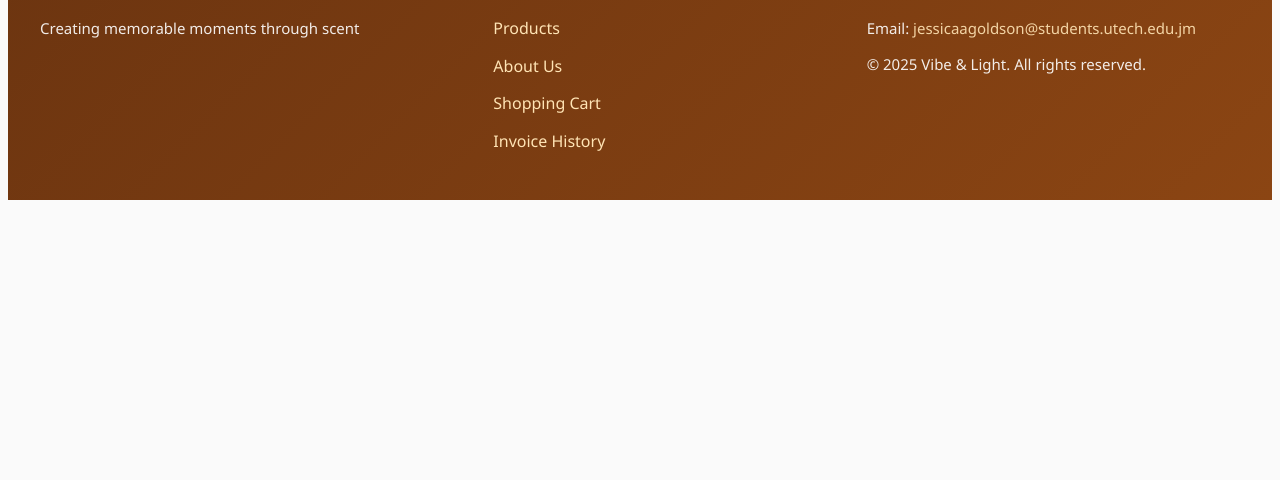
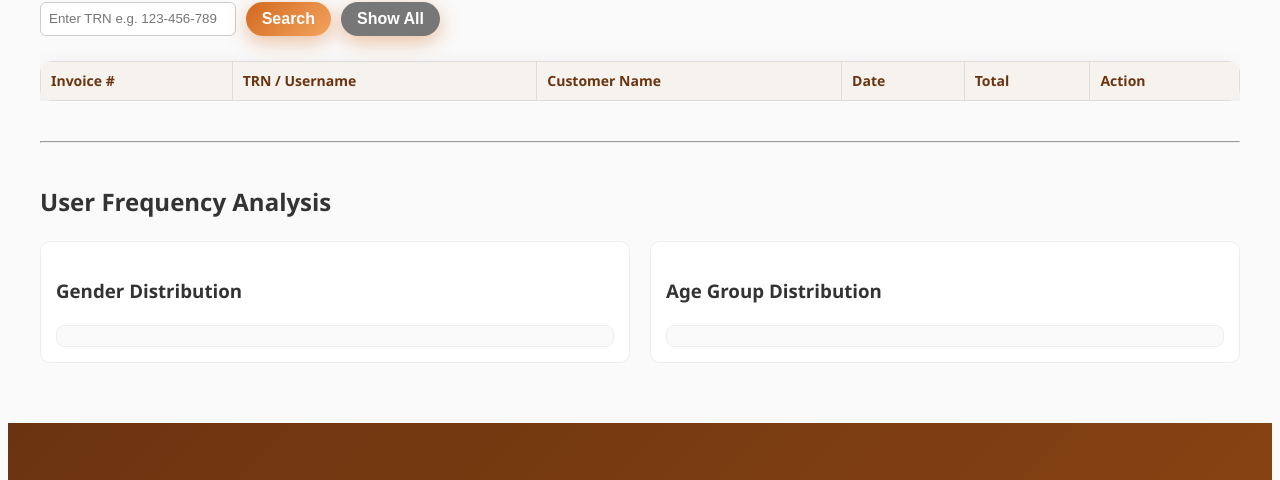
Before and after one commit to JessicaGoldsonUTECH/Vibe-Light, a plain HTML site: page invoice-history.html in a window 1280 px wide. Shown: the part 608-1088 px from the top of the page. Before the commit the page ends 816 px from the top, so only its background shows below. Drawn offline with Linux system fonts and the light colour scheme.

Commit message:
Update invoice-history.html

```diff
--- a/invoice-history.html
+++ b/invoice-history.html
@@ -28,8 +28,130 @@
 
     <!-- Invoice History Section -->
     <section class="container">
-        <div id="invoiceHistory"></div>
-    </section>
+    <div id="invoiceHistory"></div>
+
+    <hr style="margin: 40px 0;">
+
+    <div class="admin-search">
+        <h2>Search Invoices by TRN</h2>
+        <p style="font-size: 14px; color: #666;">
+            Enter a customer's TRN to view all invoices stored in <code>AllInvoices</code>.
+        </p>
+
+        <div style="display: flex; gap: 10px; margin-bottom: 15px; max-width: 400px;">
+            <input type="text" id="searchTrn"
+                   placeholder="Enter TRN e.g. 123-456-789"
+                   style="flex: 1; padding: 8px; border: 1px solid #ccc; border-radius: 6px;">
+            <button onclick="ShowInvoices(false)" style="padding: 8px 16px;">Search</button>
+            <button onclick="ShowInvoices(true)" style="padding: 8px 16px; background: #777; color: #fff;">
+                Show All
+            </button>
+        </div>
+
+        <div style="overflow-x: auto;">
+            <table class="admin-table">
+                <thead>
+                    <tr>
+                        <th>Invoice #</th>
+                        <th>TRN / Username</th>
+                        <th>Customer Name</th>
+                        <th>Date</th>
+                        <th>Total</th>
+                        <th>Action</th>
+                    </tr>
+                </thead>
+                <tbody id="invoiceTableBody">
+                    <!-- Filled by ShowInvoices() in script.js -->
+                </tbody>
+            </table>
+        </div>
+    </div>
+
+    <hr style="margin: 40px 0;">
+
+    <!-- Frequency Charts (uses ShowUserFrequency()) -->
+    <h2>User Frequency Analysis</h2>
+
+    <div class="frequency-section">
+        <div class="freq-box">
+            <h3>Gender Distribution</h3>
+            <div id="genderChart" class="chart-container">
+                <!-- Filled by ShowUserFrequency() -->
+            </div>
+        </div>
+
+        <div class="freq-box">
+            <h3>Age Group Distribution</h3>
+            <div id="ageChart" class="chart-container">
+                <!-- Filled by ShowUserFrequency() -->
+            </div>
+        </div>
+    </div>
+</section>
+
+<!-- Small page-specific styles -->
+<style>
+    .admin-table {
+        width: 100%;
+        border-collapse: collapse;
+        margin-top: 10px;
+        font-size: 14px;
+    }
+    .admin-table th,
+    .admin-table td {
+        border: 1px solid #ddd;
+        padding: 8px 10px;
+        text-align: left;
+    }
+    .admin-table th {
+        background-color: #f6f2ee;
+        color: #6B3410;
+        font-weight: 600;
+    }
+
+    .frequency-section {
+        display: grid;
+        grid-template-columns: repeat(auto-fit, minmax(250px, 1fr));
+        gap: 20px;
+        margin-top: 10px;
+    }
+    .freq-box {
+        background: #fff;
+        border: 1px solid #eee;
+        border-radius: 10px;
+        padding: 15px;
+    }
+    .chart-container {
+        padding: 10px;
+        border-radius: 8px;
+        background: #fafafa;
+        border: 1px solid #eee;
+        margin-top: 10px;
+    }
+    .bar-row {
+        display: flex;
+        align-items: center;
+        margin: 6px 0;
+    }
+    .bar-label {
+        width: 90px;
+        font-size: 14px;
+        font-weight: 600;
+        color: #444;
+    }
+    .bar {
+        height: 12px;
+        background: #6B3410;
+        border-radius: 5px;
+        margin: 0 10px;
+        transition: width 0.3s ease;
+    }
+    .bar-value {
+        font-size: 13px;
+        font-weight: 600;
+        color: #333;
+    }
+</style>
 
     <!-- Footer -->
     <footer>
```
